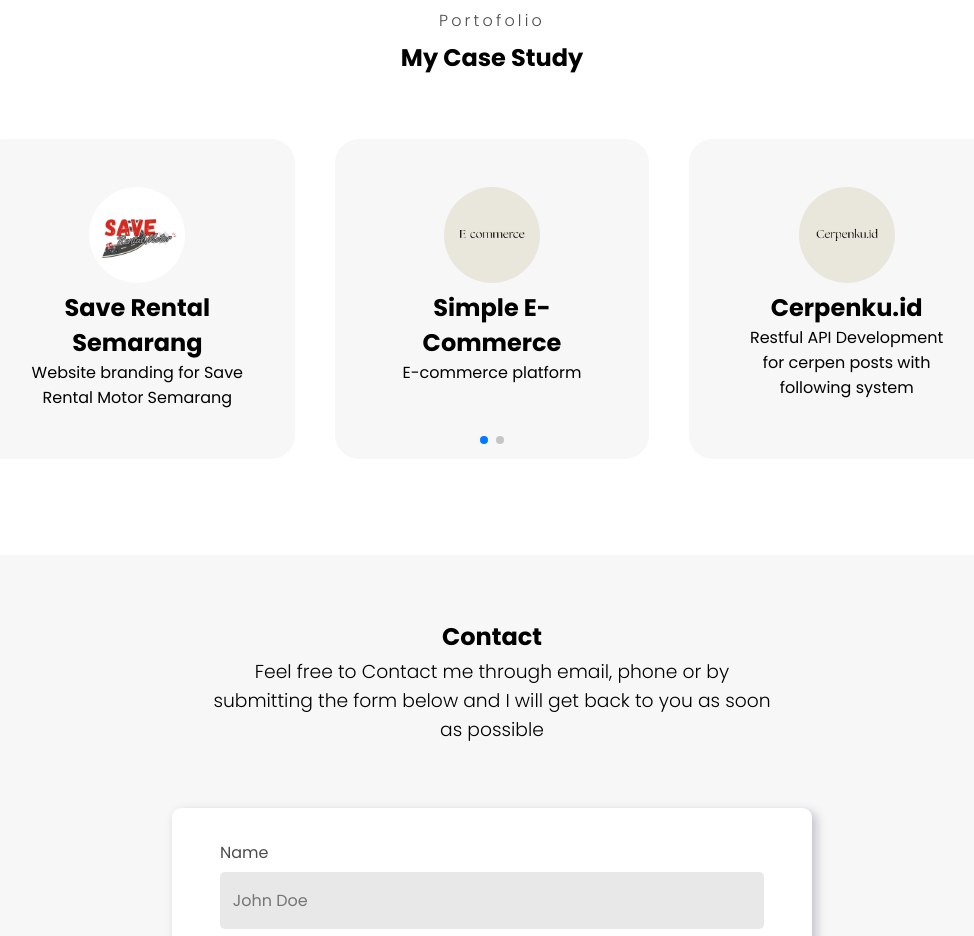
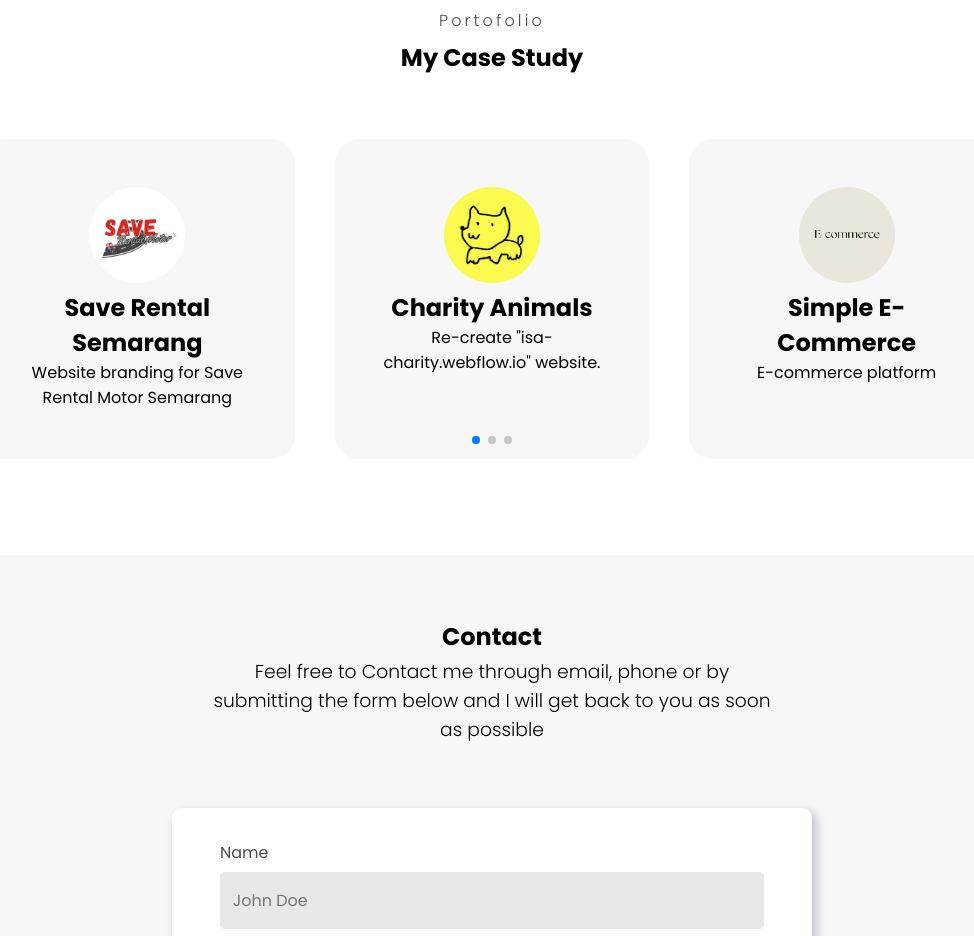
Before and after one commit to MirzaAliA/portofolio, a React (Vite) app: page / in a window 1280 px wide. Shown: the part 1500-2436 px from the top of the page, without its empty margins (148-1122 px from the left). Built offline with nearby package versions, Linux system fonts and the light colour scheme.

Commit message:
added new portfolio

```diff
--- a/src/App.jsx
+++ b/src/App.jsx
@@ -202,6 +202,15 @@ function Portofolio() {
             </a>
           </SwiperSlide>
           <SwiperSlide>
+            <a href="https://charity-animals.vercel.app/">
+              <div className="portofolio-grid-item">
+                <img className="image-portofolio" src="/CharityAnimals.png" alt="" />
+                <h2>Charity Animals</h2>
+                <p>Re-create "isa-charity.webflow.io" website.</p>
+              </div>
+            </a>
+          </SwiperSlide>
+          <SwiperSlide>
             <a href="https://portfolio-simple-e-commerce.vercel.app/">
               <div className="portofolio-grid-item">
                 <img className="image-portofolio" src="/ecommerce.png" alt="" />
@@ -211,20 +220,20 @@ function Portofolio() {
             </a>
           </SwiperSlide>
           <SwiperSlide>
+            <a href="https://github.com/MirzaAliA/ews_tanah_longsor">
+              <div className="portofolio-grid-item">
+                <img className="image-portofolio" src="/logo-fix.png" alt="" />
+                <h2>Lawas-TJ</h2>
+                <p>Web-based Early Warning System application for landslide in Tinjomoyo</p>
+              </div>
+            </a>
+          </SwiperSlide>
+          <SwiperSlide>
             <a href="https://github.com/MirzaAliA/cerpenku_id">
               <div className="portofolio-grid-item">
                 <img className="image-portofolio" src="/cerpenku.png" alt="" />
                 <h2>Cerpenku.id</h2>
                 <p>Restful API Development for cerpen posts with following system</p>
-              </div>
-            </a>
-          </SwiperSlide>
-          <SwiperSlide>
-            <a href="https://github.com/MirzaAliA/ews_tanah_longsor">
-              <div className="portofolio-grid-item">
-                <img className="image-portofolio" src="/logo-fix.png" alt="" />
-                <h2>Lawas-TJ</h2>
-                <p>Web-based Early Warning System application for landslide in Tinjomoyo</p>
               </div>
             </a>
           </SwiperSlide>
@@ -280,7 +289,7 @@ function Footer() {
             <li><a href="#about-me">About Me</a></li>
             <li><a href="#portofolio">Portofolio</a></li>
             <li><a href="#contact">Contact</a></li>
-            <li><a rel="noopener noreferrer" target="_blank" href="https://drive.google.com/file/d/11Wv-Onp-MHMoqf00y3kapEb8ihumEV9r/view?usp=drive_link">Resume</a></li>
+            <li><a rel="noopener noreferrer" target="_blank" href="https://drive.google.com/file/d/1FDrHZQT1WZxO5LvJme1-7RJtZdHx7vSE/view?usp=drive_link">Resume</a></li>
           </ul>
         </div>
       </div>
```
Also changed, not shown: public/CharityAnimals.png (added).
